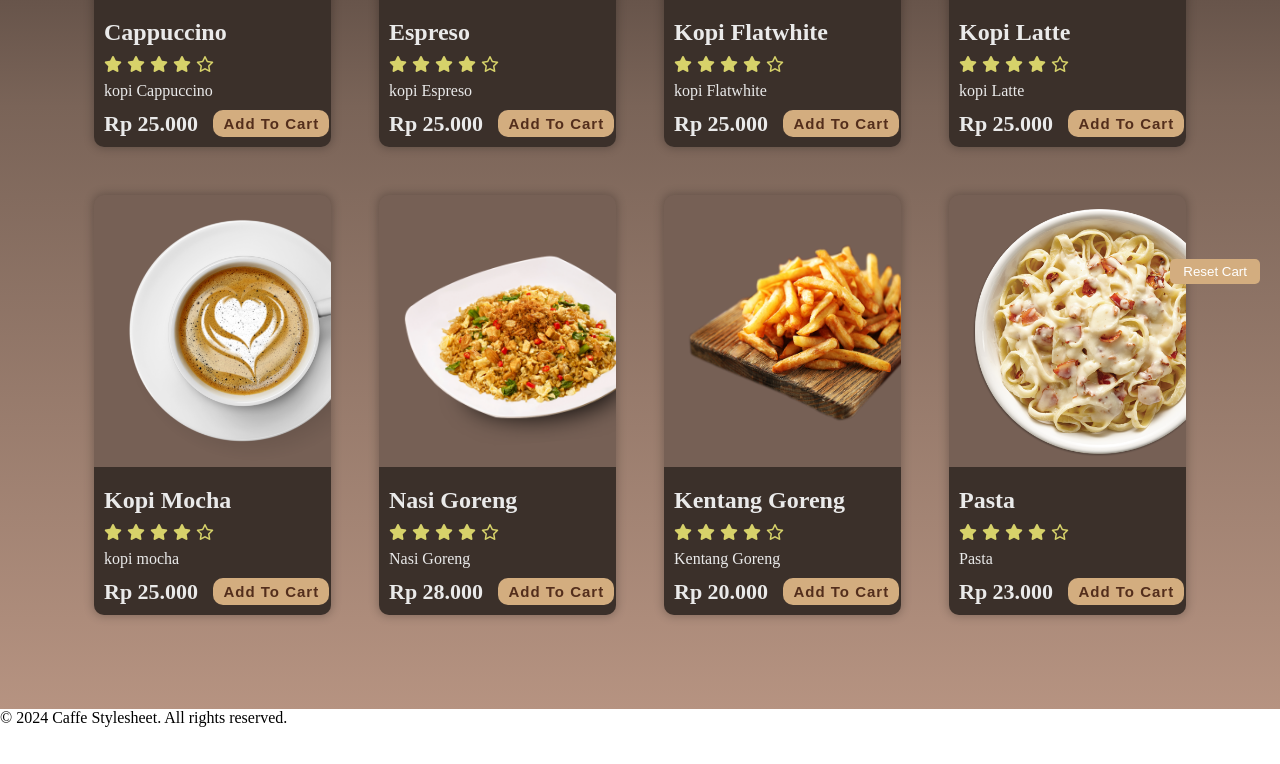
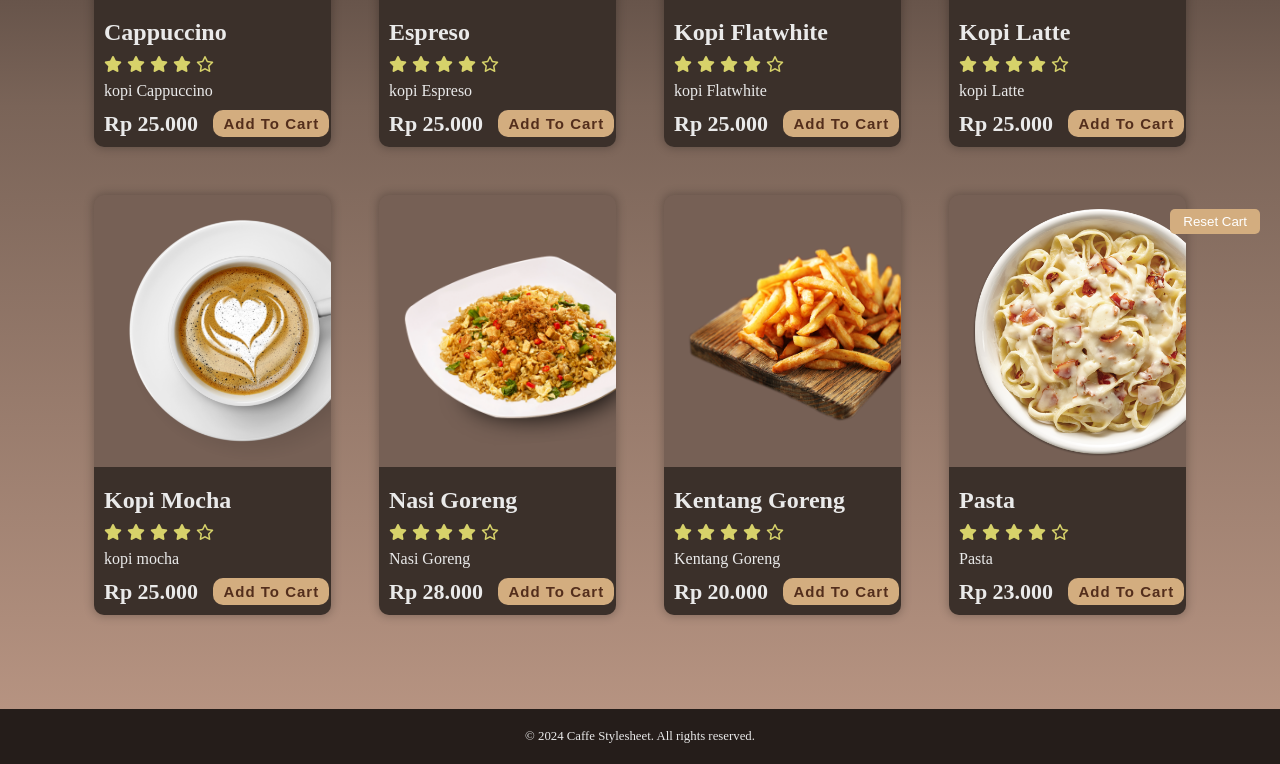
Before and after one commit to pradityaadit/CaffeStyleSheet, a plain HTML site: page menu.html in a window 1280 px wide. Shown: the part 496-1260 px from the top of the page. Before the commit the page ends 1223 px from the top, so only its background shows below. Drawn offline with nearby package versions, Linux system fonts and the light colour scheme; a web font is replaced by a local one.

Commit message:
footerfixed

```diff
--- a/menu.html
+++ b/menu.html
@@ -33,7 +33,7 @@
       }
       .reset-cart-btn {
         position: fixed;
-        bottom: 20px;
+        bottom: 70px;
         right: 20px;
         background-color: #d3ad7f;
         color: white;
@@ -41,6 +41,15 @@
         padding: 5px 13px;
         border-radius: 5px;
         cursor: pointer;
+      }
+
+      footer {
+        display: flex;
+        justify-content: center;
+        background-color: #251d1a;
+        padding: 20px;
+        color: #eaeaea;
+        font-size: 0.8rem;
       }
 
       @media (max-width: 800px) {
```
